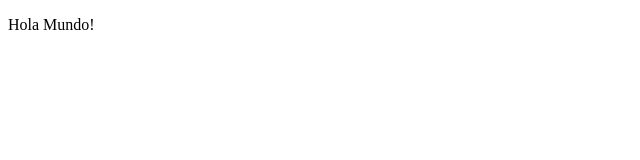
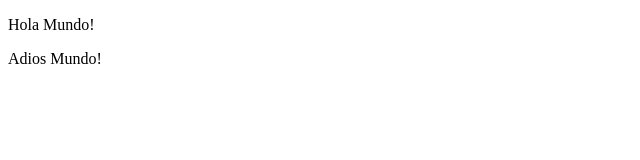
Before and after one commit to triniff/saludar-merge, a plain HTML site: page index.html in a window 1280 px wide. Shown: the full height of the page, 0-640 px from the left. Drawn offline with Linux system fonts and the light colour scheme.

Commit message:
Despedida

```diff
--- a/assets/js/main.js
+++ b/assets/js/main.js
@@ -1,5 +1,7 @@
 function imprimir (){
 	saludoPrimero.innerHTML = "Hola Mundo!"
+
+    despedida.innerHTML = "Adios Mundo!"
 }
 
 imprimir();
--- a/index.html
+++ b/index.html
@@ -6,6 +6,7 @@
 </head>
 <body>
 	<p id="saludoPrimero"></p>
+	<p id="despedida"></p>
 	<script type="text/javascript" src="assets/js/main.js"></script>
 </body>
 </html>
```
